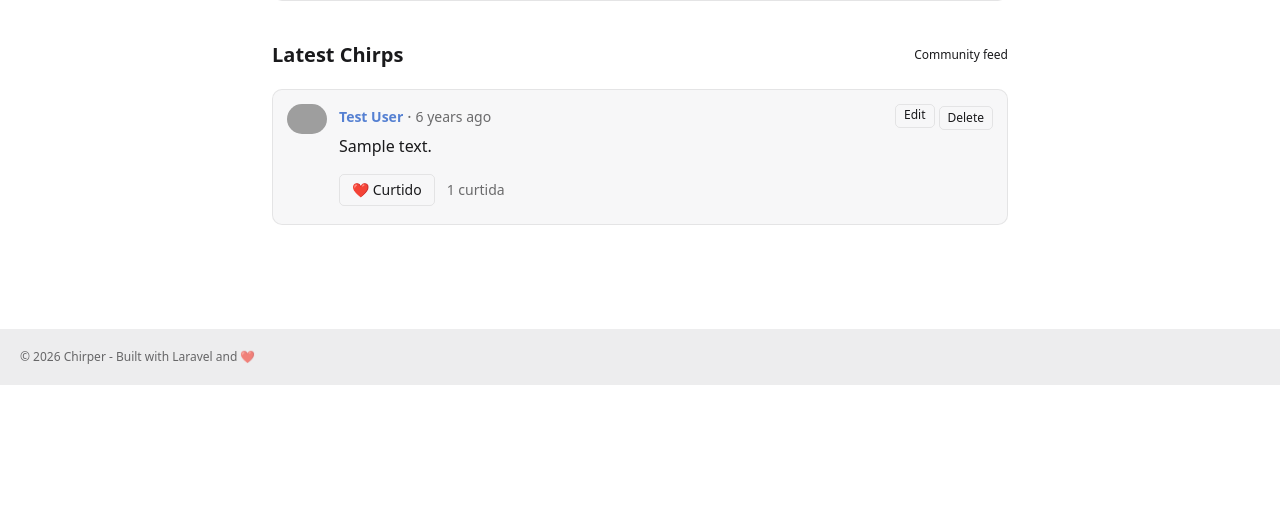
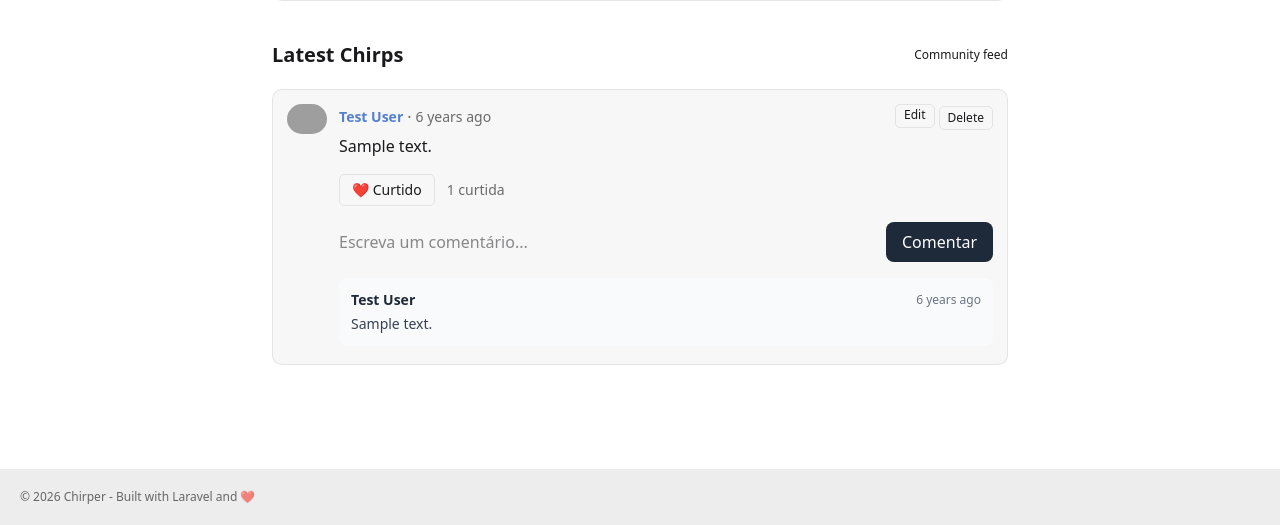
Before and after one commit to tainanvalhina/chirper, a Laravel app: page / in a window 1280 px wide. Shown: the part 508-1033 px from the top of the page. Before the commit the page ends 893 px from the top, so only its background shows below. Run offline with Laravel 12, Linux system fonts and the light colour scheme; a user stored in the database is signed in; data comes from the database, SQL or seed files in the repository; tables that the repository leaves empty hold one stand-in row (values such as "Sample post"); style sheets or scripts are compiled from the project's sources; some libraries are stand-ins or nearby versions; some web fonts are replaced; grey boxes are pictures that could not be loaded.

Commit message:
feat: add comments to chirps

```diff
--- a/app/Models/Chirp.php
+++ b/app/Models/Chirp.php
@@ -24,4 +24,9 @@ class Chirp extends Model
     return $this->hasMany(Like::class);
 }
 
+public function comments(): HasMany
+{
+    return $this->hasMany(Comment::class);
 }
+
+}
--- /dev/null
+++ b/app/Models/Comment.php
@@ -0,0 +1,26 @@
+<?php
+
+namespace App\Models;
+
+use Illuminate\Database\Eloquent\Factories\HasFactory;
+use Illuminate\Database\Eloquent\Model;
+use Illuminate\Database\Eloquent\Relations\BelongsTo;
+
+class Comment extends Model
+{
+    use HasFactory;
+
+    protected $fillable = [
+        'message',
+    ];
+
+    public function user(): BelongsTo
+    {
+        return $this->belongsTo(User::class);
+    }
+
+    public function chirp(): BelongsTo
+    {
+        return $this->belongsTo(Chirp::class);
+    }
+}
--- a/app/Models/User.php
+++ b/app/Models/User.php
@@ -47,4 +47,10 @@ public function likes(): HasMany
     return $this->hasMany(Like::class);
 }
 
+
+public function comments(): HasMany
+{
+    return $this->hasMany(Comment::class);
 }
+
+}
--- a/resources/views/components/chirp.blade.php
+++ b/resources/views/components/chirp.blade.php
@@ -1,9 +1,9 @@
+
 @props(['chirp'])
 
 {{-- Verifica a quantidade de curtidas e se o usuário logado curtiu --}}
 @php
-
-$likesCount = $chirp->likes_count;
+    $likesCount = $chirp->likes_count;
 
     $userLiked = auth()->check()
         ? $chirp->likes()->where('user_id', auth()->id())->exists()
@@ -141,6 +141,62 @@ $likesCount = $chirp->likes_count;
                         {{ $likesCount === 1 ? 'curtida' : 'curtidas' }}
                     </span>
                 </div>
+
+                {{-- Formulário de comentários --}}
+                @auth
+                    <form
+                        method="POST"
+                        action="{{ route('comments.store', $chirp) }}"
+                        class="mt-4"
+                    >
+                        @csrf
+
+                        <div class="flex gap-2">
+                            <input
+                                type="text"
+                                name="message"
+                                placeholder="Escreva um comentário..."
+                                class="flex-1 rounded-lg border-gray-300"
+                                required
+                                maxlength="1000"
+                            >
+
+                            <button
+                                type="submit"
+                                class="rounded-lg bg-gray-800 px-4 py-2 text-white"
+                            >
+                                Comentar
+                            </button>
+                        </div>
+
+                        @error('message')
+                            <p class="mt-1 text-sm text-red-600">
+                                {{ $message }}
+                            </p>
+                        @enderror
+                    </form>
+                @endauth
+
+                {{-- Lista de comentários --}}
+                <div class="mt-4 space-y-3">
+                    @foreach ($chirp->comments()->with('user')->latest()->get() as $comment)
+                        <div class="rounded-lg bg-gray-50 p-3">
+                            <div class="flex items-center justify-between">
+                                <strong class="text-sm text-gray-800">
+                                    {{ $comment->user?->name ?? 'Usuário removido' }}
+                                </strong>
+
+                                <span class="text-xs text-gray-500">
+                                    {{ $comment->created_at->diffForHumans() }}
+                                </span>
+                            </div>
+
+                            <p class="mt-1 text-sm text-gray-700">
+                                {{ $comment->message }}
+                            </p>
+                        </div>
+                    @endforeach
+                </div>
             </div>
         </div>
     </div>
--- a/routes/web.php
+++ b/routes/web.php
@@ -7,6 +7,7 @@ use App\Http\Controllers\Auth\Login;
 use App\Http\Controllers\Auth\Logout;
 use App\Http\Controllers\ProfileController;
 use App\Http\Controllers\LikeController;
+use App\Http\Controllers\CommentController;
 
 Route::get('/', [ChirpController::class, 'index']);
 
@@ -57,4 +58,9 @@ Route::middleware('auth')->group(function () {
     //remove curtida
 Route::delete('/chirps/{chirp}/like', [LikeController::class, 'destroy'])
     ->name('chirps.unlike');
+    //adiciona comentario
+    Route::post('/chirps/{chirp}/comments', [CommentController::class, 'store'])
+    ->name('comments.store');
+
+
 });
```
Also changed, not shown: app/Http/Controllers/CommentController.php (added, +30 -0 lines), tests/Feature/CommentTest.php (added, +115 -0 lines), database/migrations/2026_11_24_121515_create_comments_table.php (added).
